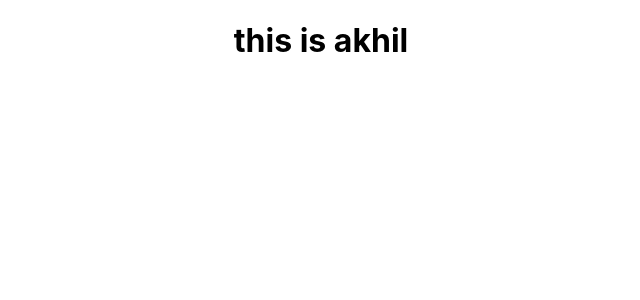
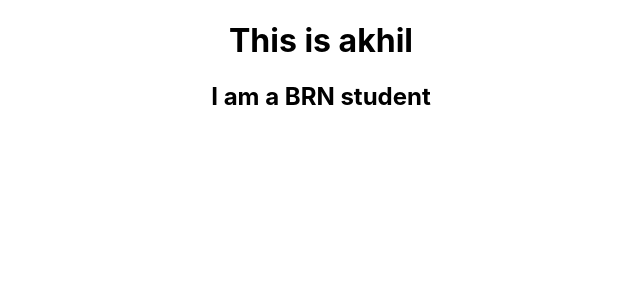
Before and after one commit to chinnamsetti/project-clone, a React (Create React App) app: page / in a window 1280 px wide. Shown: the top 300 px of the page, without its empty margins (319-959 px from the left). Built offline with nearby package versions, Linux system fonts and the light colour scheme.

Commit message:
adding heading 2

```diff
--- a/src/App.js
+++ b/src/App.js
@@ -4,7 +4,8 @@ import './App.css';
 function App() {
   return (
     <div className="App">
-      <h1>this is akhil</h1>
+      <h1>This is akhil</h1>
+      <h2>I am a BRN student</h2>
     </div>
   );
 }
```
